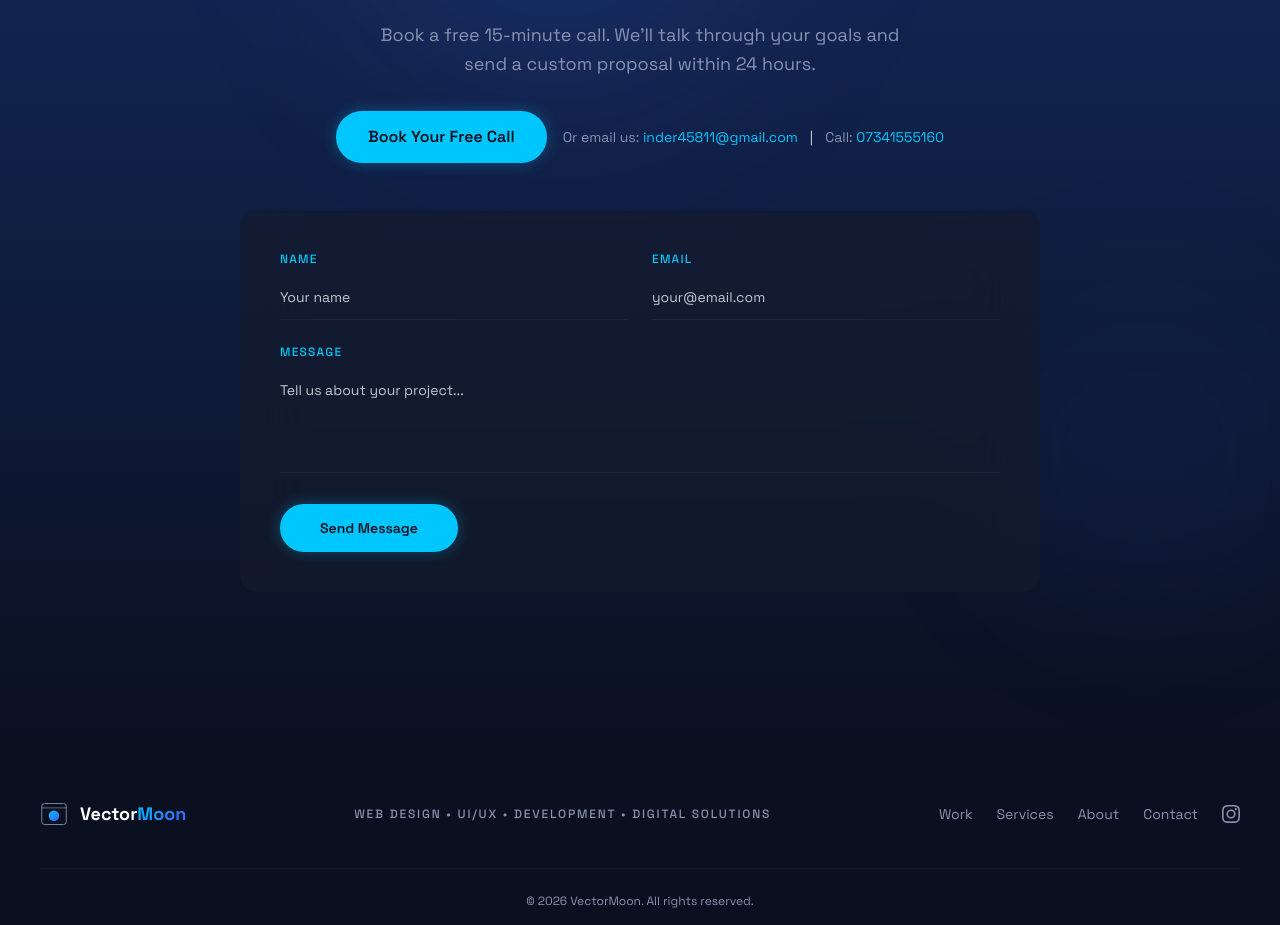
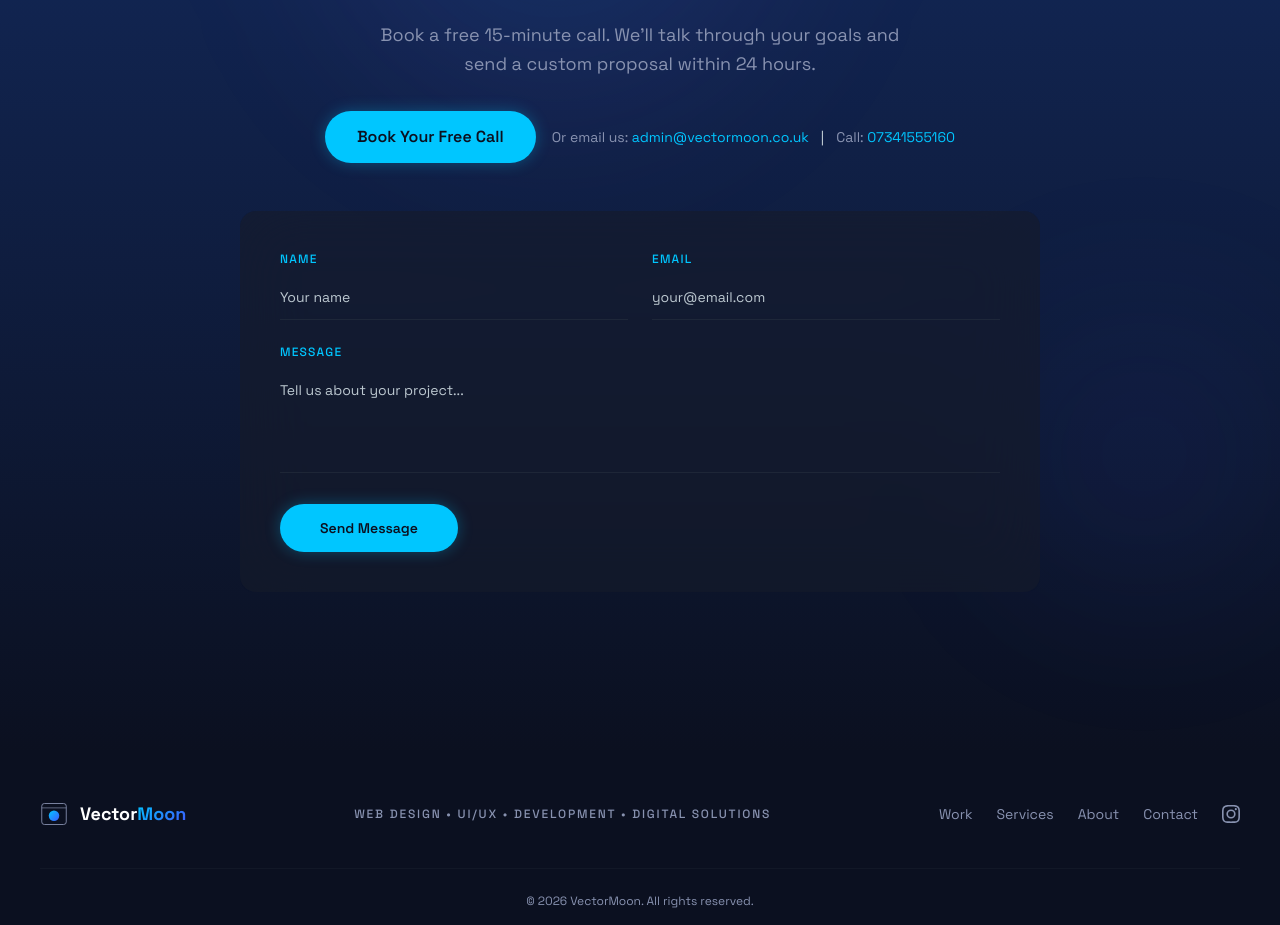
Before and after one commit to inder45811-maker/vectormoon, a React (Vite) app: page / in a window 1280 px wide. Shown: the part 5129-6054 px from the top of the page. Built offline with nearby package versions, Linux system fonts and the light colour scheme.

Commit message:
feat: update contact email to admin@vectormoon.co.uk

```diff
--- a/src/components/Contact.jsx
+++ b/src/components/Contact.jsx
@@ -6,7 +6,7 @@ const fadeUp = {
   visible: { opacity: 1, y: 0, transition: { duration: 0.6, ease: [0.22, 1, 0.36, 1] } },
 }
 
-const CONTACT_EMAIL = 'inder45811@gmail.com'
+const CONTACT_EMAIL = 'admin@vectormoon.co.uk'
 const CONTACT_PHONE = '07341555160'
 
 export default function Contact() {
```
